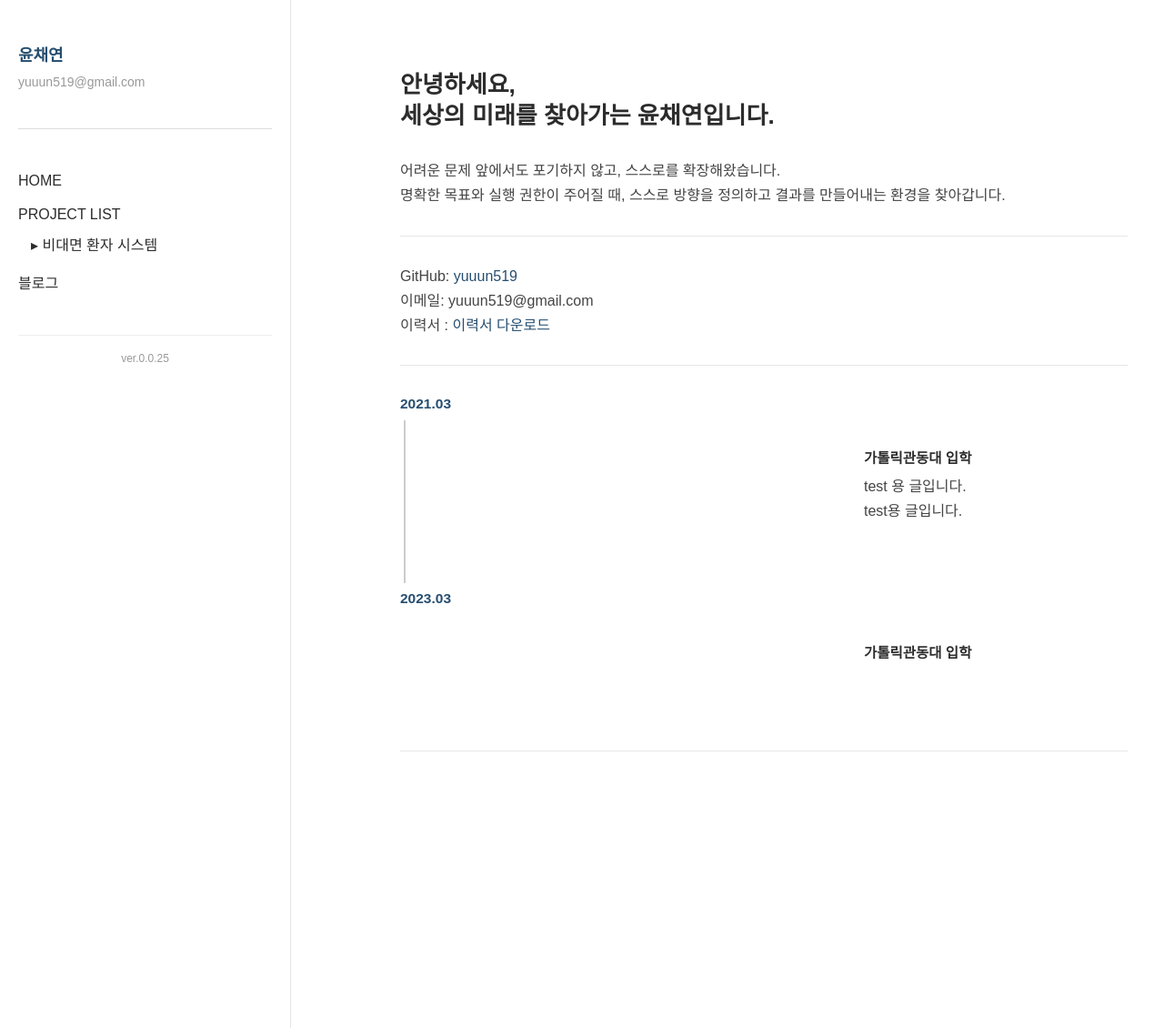
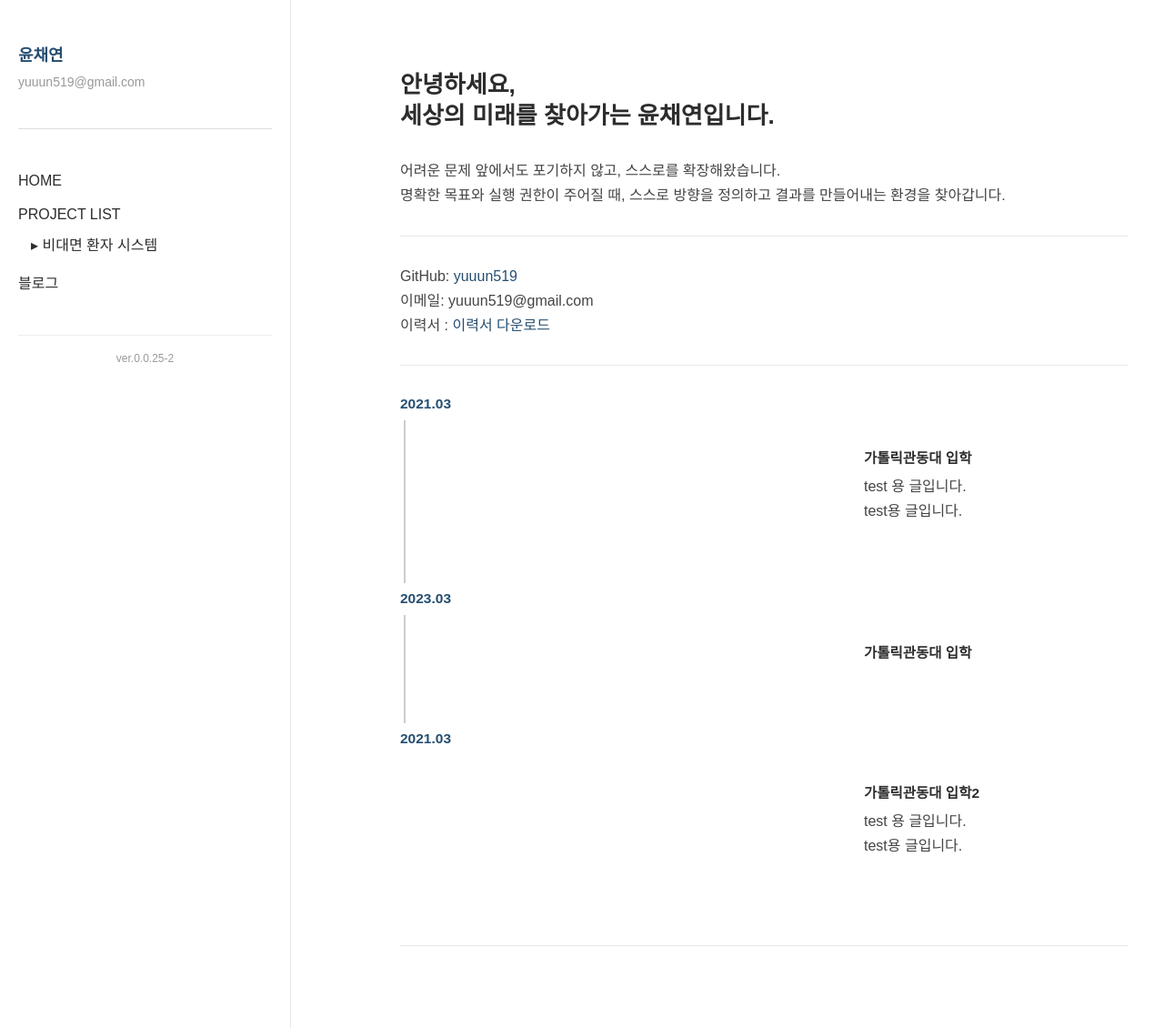
Before and after one commit to yuuun519/yuuun519.github.io, a Jekyll site: the page built from index.md, in a window 1280 px wide and 1130 px high. Shown: the whole window at 91% size. Built offline with Jekyll 4.4.1, drawn with Linux system fonts in a browser that asks for light colours; some web fonts are replaced.

Commit message:
ver 0.0.25-2

```diff
--- a/_layouts/default.html
+++ b/_layouts/default.html
@@ -44,7 +44,7 @@
 
 <!-- sidebar-footer/ver -->
 <div class="sidebar-footer">
-  ver.0.0.25
+  ver.0.0.25-2
 </div>
     </aside>
 
--- a/index.md
+++ b/index.md
@@ -35,6 +35,16 @@ GitHub: [yuuun519](https://github.com/yuuun519)
       </div>
     </div>
   </li>
+<li>
+    <div class="item">
+      <div class="date">2021.03</div>
+      <div class="content">
+        <div class="title">가톨릭관동대 입학2</div>
+        <p>test 용 글입니다.<br>test용 글입니다.</p>
+      </div>
+    </div>
+  </li>
+
 </ul>
 
 
```
